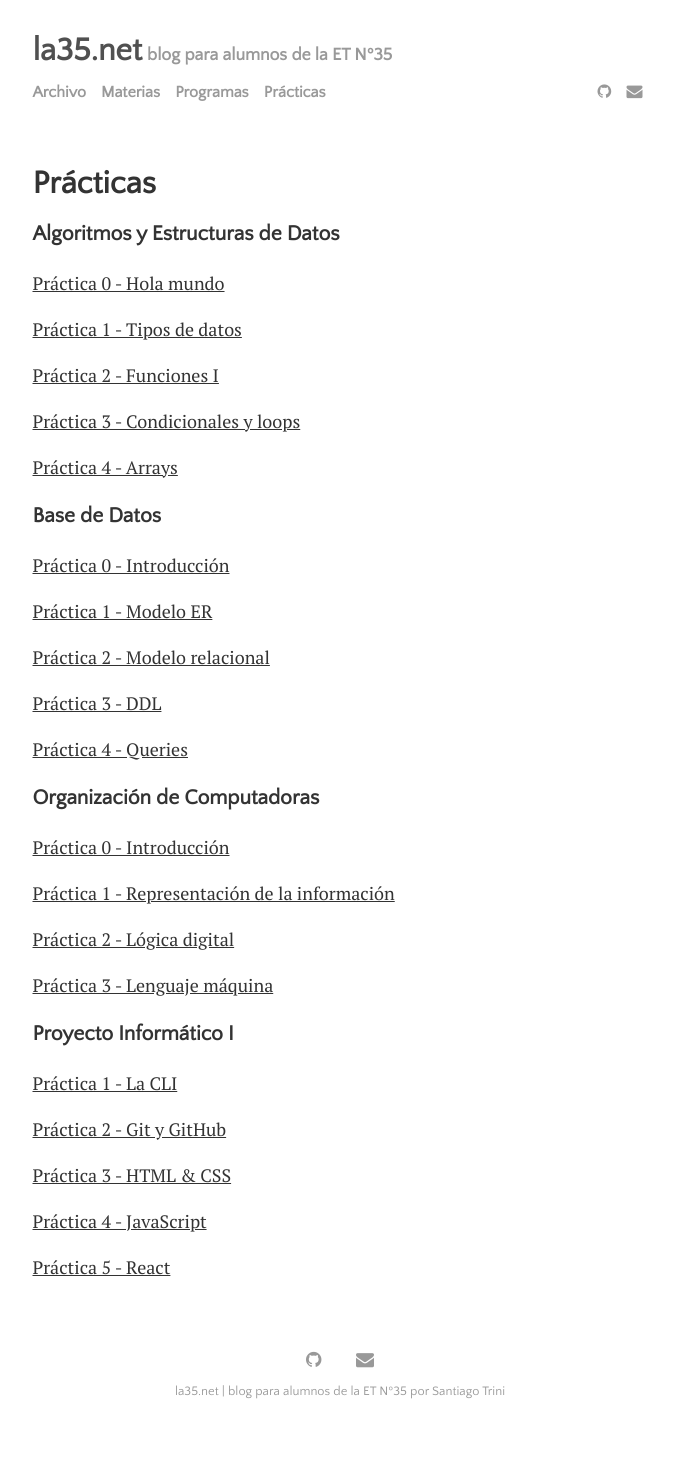
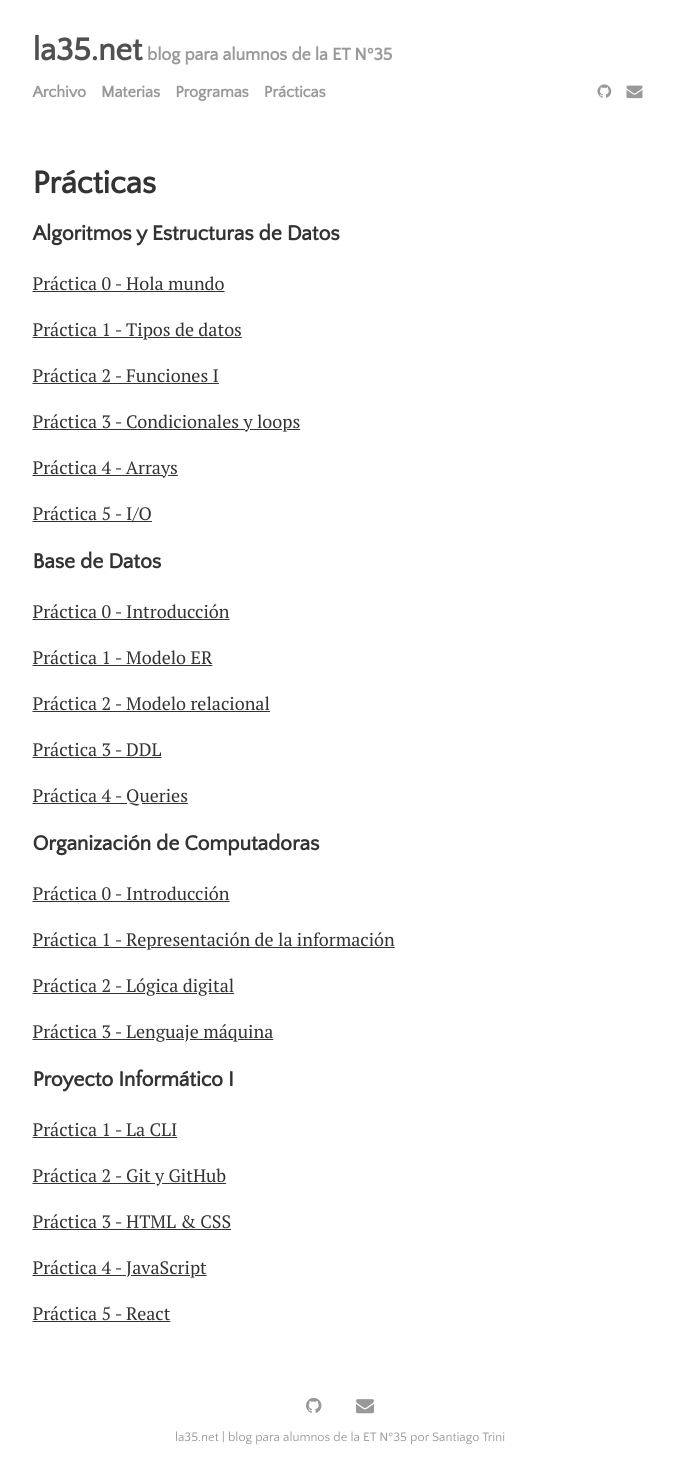
Before and after one commit to la35/la35.github.io, a Jekyll site: the page built from menu/practicas.md, in a window 1280 px wide. Shown: the whole page, without its empty margins (300-974 px from the left). Built offline with Jekyll 4.4.1, drawn with Linux system fonts in a browser that asks for light colours; before the commit the page ends 1437 px from its top, so only the background shows below that.

Commit message:
agrega practica de I/O

```diff
--- a/menu/practicas.md
+++ b/menu/practicas.md
@@ -15,7 +15,7 @@ title: Prácticas
 
 [Práctica 4 - Arrays](../assets/files/practicas/algo-p4.pdf)
 
-<!-- [Práctica 5 - I/O](../assets/files/practicas/algo-p5.pdf) -->
+[Práctica 5 - I/O](../assets/files/practicas/algo-p5.pdf)
 
 <!-- [Práctica 6 - Funciones II](../assets/files/practicas/algo-p6.pdf) -->
 
```
Also changed, not shown: 1 other file.
